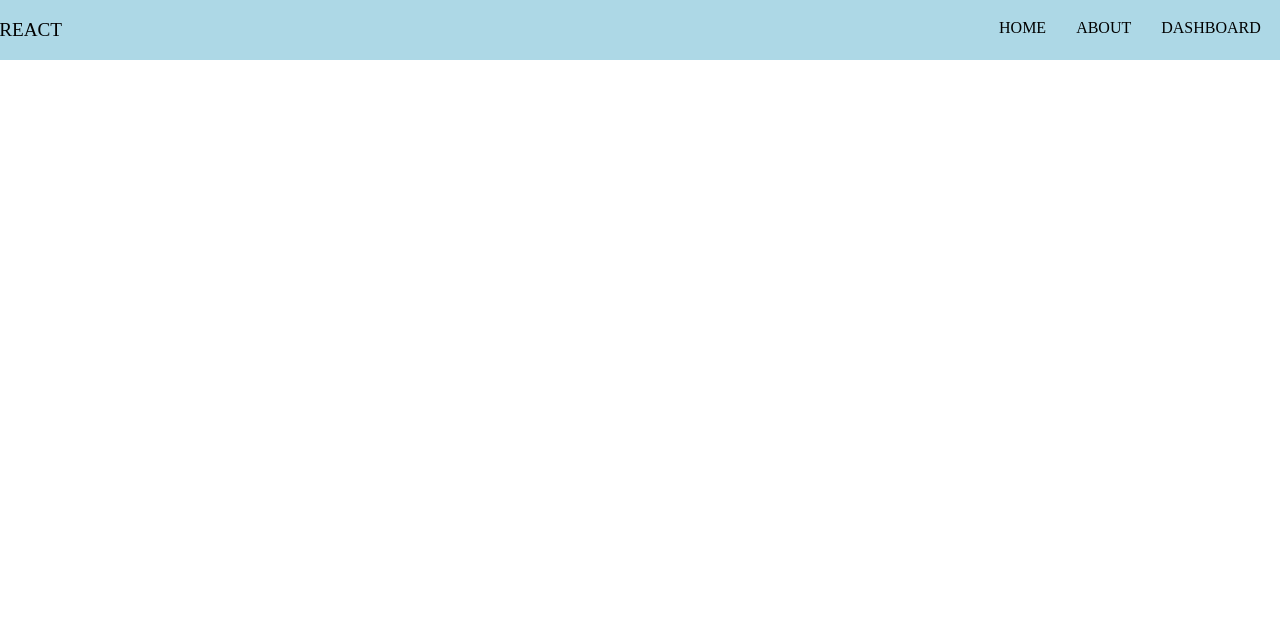
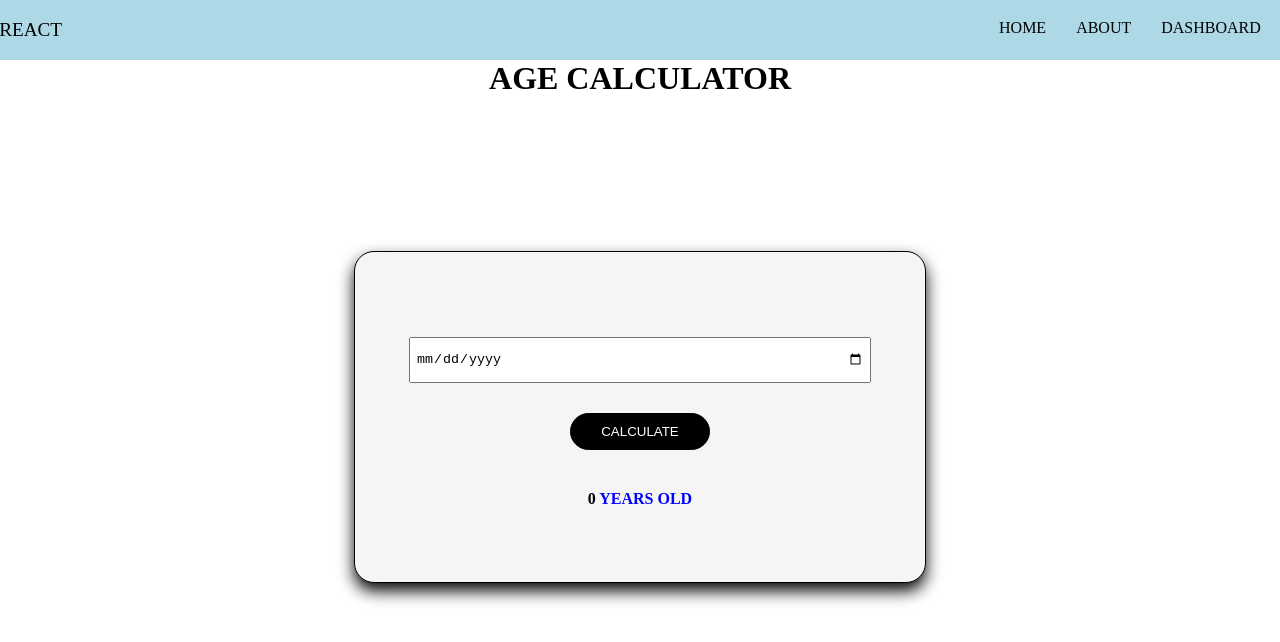
Before and after one commit to KeyanDjango/calc-responsive, a React (Vite) app: page /agecalc in a window 1280 px wide. Shown: the top 642 px of the page. Built offline with nearby package versions, Linux system fonts and the light colour scheme.

Commit message:
age calc page is added

```diff
--- a/src/App.jsx
+++ b/src/App.jsx
@@ -6,6 +6,9 @@ import About from './Pages/About';
 import Dashboard from './Pages/Dashboard';
 import Calculator from './Pages/Calculator';
 import BMICALC from './Pages/BmiCalc';
+import AgeCalc from './Pages/AgeCalc';
+
+
 
 export default function App() {
   return (
@@ -18,6 +21,7 @@ export default function App() {
           <Route path='/dashboard' element={<Dashboard />} />
           <Route path="/calculator" element={<Calculator />} />
           <Route path="/bmicalc" element={<BMICALC/>} />
+          <Route path="/agecalc" element={<AgeCalc/>} />
         </Routes>
       </BrowserRouter>
     </>
--- /dev/null
+++ b/src/Pages/AgeCalc.jsx
@@ -0,0 +1,32 @@
+import React, { useRef, useState } from 'react';
+import Styles from './AgeCalc.module.css';
+
+export default function AgeCalc() {
+    const [datecalc, setDateCalc] = useState('');
+    const[result_age,setResultAge] = useState(0);
+    const current_date = new Date();
+
+    function handleClick(){
+        if (datecalc) {
+            const dob_date = new Date(datecalc);
+            let result =current_date.getFullYear() - dob_date.getFullYear();
+            setResultAge(result);
+        }
+    }
+
+
+    return (
+        <div>
+            <h1 style={{ textAlign: 'center' }}>AGE CALCULATOR</h1>
+
+            <div className={Styles.agecalc_parent_con}>
+                <div className={Styles.agecalc_child_con}>
+                    <input value={datecalc} type='date' onChange={(e) => setDateCalc(e.target.value)} />
+                    <button className={Styles.agebtn} onClick={handleClick}>CALCULATE</button>
+                    <h4 style={{ marginTop: 20 }}>{result_age} <span style={{ color: 'blue', fontWeight: 'bold' }}> YEARS OLD </span></h4>
+                </div>
+            </div>
+
+        </div>
+    )
+}
--- /dev/null
+++ b/src/Pages/AgeCalc.module.css
@@ -0,0 +1,57 @@
+.agecalc_parent_con{
+    display:flex;
+    width:100%;
+    height: 80vh;
+    box-sizing: border-box;
+
+    display: flex;
+    justify-content: center;
+    align-items: center;
+}
+.agecalc_child_con{
+    width: 35rem;
+    height: 20rem;
+    border: 1px solid black;
+    padding:5px;
+    display: flex;
+    justify-content: center;
+    flex-direction: column;
+    align-items: center;
+    border-radius: 20px;
+    background-color: whitesmoke;
+    box-shadow: 0px 8px 16px 0px rgb(8, 8, 8);
+}
+.agecalc_child_con>input{
+    width:80%;
+    height: 2rem;
+    outline: none;
+    margin: 10px;
+    padding: 5px;
+
+
+}
+.agebtn{
+    padding:10px 30px 10px 30px;
+    display: block;
+    border-radius:20px;
+    border:0.2px solid black;
+    background-color: black;
+    color: white;
+    margin: 20px;
+}
+
+@media only screen and (max-width:480px){
+    .agecalc_parent_con{
+        margin-top:100px;
+    }
+    .agecalc_child_con{
+        width: 95%;
+    }
+    input{
+        width:95%;
+        height: 2rem;
+        text-align:center;
+        font-family: Arial, Helvetica, sans-serif;
+
+    }
+}
--- a/src/Pages/BmiCalc.jsx
+++ b/src/Pages/BmiCalc.jsx
@@ -26,7 +26,7 @@ export default function BmiCalc() {
         }
         else {
             console.log('Weight is required!. Please enter Weight');
-            setMessage('Weight is required!. Please enter Height');
+            setMessage('Weight is required!. Please enter Weight');
             setCheck(true);
             return
         }
--- a/src/Pages/BmiCalc.module.css
+++ b/src/Pages/BmiCalc.module.css
@@ -14,6 +14,10 @@
     display:flex;
     flex-direction: column;
     align-items: center;
+    background-color: cornsilk;
+    border-radius: 10px;
+    box-shadow:0px 8px 10px 0px rgb(0, 0, 0);
+
 
 }
 .weightbmi{
@@ -77,4 +81,8 @@
         height:35%;
 
     }
+    .bmi_card{
+        margin-top:300px;
+        background-color: lightblue;
+    }
 }
--- a/src/Pages/Calculator.jsx
+++ b/src/Pages/Calculator.jsx
@@ -6,7 +6,7 @@ export default function Calculator() {
 
     useEffect(() => {
          document.title="calculator";
-    },[])
+    },[]);
 
     function HandleNumber(num) {
         setNumber(prev => prev + num)
--- a/src/Pages/Calculator.module.css
+++ b/src/Pages/Calculator.module.css
@@ -14,6 +14,7 @@
     grid-template-columns: 1fr 1fr 1fr 1fr;
     padding:10px;
     gap:10px;
+
 
 }
 .calc_child>input{
@@ -32,6 +33,7 @@
     .calc_child{
         width:18rem;
         background-color: bisque;
+        margin-top:340px;
     }
     .condel{
         background-color: rgb(116, 116, 224);
--- a/src/Pages/Dashboard.jsx
+++ b/src/Pages/Dashboard.jsx
@@ -16,8 +16,8 @@ export default function Dashboard() {
                     BMI CALC
                 </div>
 
-                <div className={Style.Dashboard_parent_card}>
-
+                <div className={Style.Dashboard_parent_card} style={{backgroundColor:'lightslategray',fontWeight:'bold',color:'white'}} onClick={() => navigate('/agecalc')}>
+                    AGE CALC
                 </div>
 
             </div>
```
